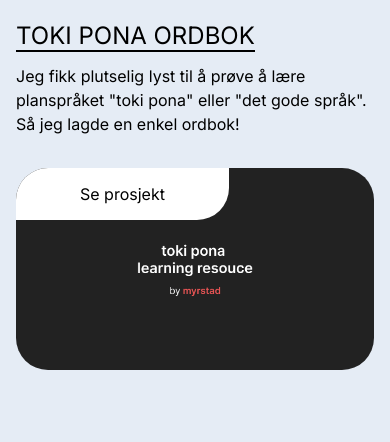
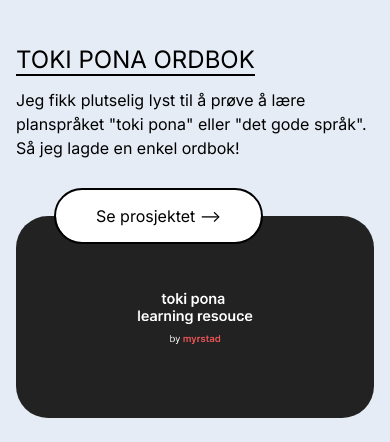
Before and after one commit to Myrstad/myrstad.github.io, an Astro site: page / in a window 390 px wide. Shown: the part 1412-1854 px from the top of the page. Built offline with nearby package versions, Linux system fonts and the light colour scheme; Astro itself is replaced by a stand-in of ours.

Commit message:
style change: projects. fixed follow cursor overflow

```diff
--- a/src/components/Cursor.astro
+++ b/src/components/Cursor.astro
@@ -43,7 +43,6 @@
 
 <script>
   const cursorElement = document.querySelector(".cursor") as HTMLElement;
-  let cursorWidth = cursorElement.clientWidth
   let cursorX = window.innerWidth  / 2
   let cursorY = window.innerHeight / 2
   let ballX = window.innerWidth  / 2
@@ -54,13 +53,20 @@
   let prevTime = performance.now()
 
   function animate(){
-    cursorWidth = cursorElement.clientWidth
     let distX = cursorX - ballX;
     let distY = cursorY - ballY;
 
     deltaTime = (performance.now() - prevTime) / 1000 //ms
     ballX = ballX + (distX * speed * deltaTime);
     ballY = ballY + (distY * speed * deltaTime);
+
+    //
+    let bodyWidth = document.body.offsetWidth;
+    let bodyHeight = document.body.offsetHeight;
+    if (ballX < 0) ballX = 0;
+    if (ballX > bodyWidth) ballX = bodyWidth;
+    if (ballY < 0) ballY = 0;
+    if (ballY > bodyHeight) ballY = bodyHeight;
 
     cursorElement.style.left = ballX + "px";
     cursorElement.style.top = ballY + "px";
--- a/src/components/ProjectCard.astro
+++ b/src/components/ProjectCard.astro
@@ -23,10 +23,7 @@ const { style, image, title, href="#", alt} = Astro.props
     <!-- <img src={image.src} alt={image.alt} loading="lazy"> -->
     <Image src={image} alt={alt} width={1205} height={652} />
     <a href={href} class="button" data-cursor-big="">
-      Se prosjekt
-      <svg width="77" height="6" viewBox="0 0 77 6" fill="none" xmlns="http://www.w3.org/2000/svg">
-        <path d="M77 3L72 0.113249V5.88675L77 3ZM0 3.5H72.5V2.5H0V3.5Z" fill="black"/ data-cursor-big="">
-      </svg>
+      Se prosjektet -->
     </a>
   </div>
 </div>
@@ -57,26 +54,22 @@ const { style, image, title, href="#", alt} = Astro.props
 
   .left .image a{
     left: unset;
-    right: 0;
-    border-radius: var(--br-lg) 0 var(--br-lg) 0;
-  }
-
-  .right .image a {
-    border-radius: 0 var(--br-lg) 0 var(--br-lg);
+    right: 1rem;
   }
 
   .image a {
     position: absolute;
-    bottom: 0;
-    left: 0;
-    height: 6rem;
+    bottom: 1rem;
+    left: 1rem;
+    border-radius: 2rem;
+    height: 4rem;
     font-size: 1.25rem;
     color: black;
     background-color: white;
     text-decoration: none;
     display: flex;
     align-items: center;
-    padding: 0 4rem;
+    padding: 0 2.5rem;
     gap: 1rem;
   }
 
@@ -125,14 +118,15 @@ const { style, image, title, href="#", alt} = Astro.props
 
     .content {
       max-width: 50ch;
+      margin-bottom: 1.5rem;
     }
+
     .left .image a,
-    .right .image a{
-      top: 0;
-      left: 0;
+    .right .image a {
+      top: 1rem;
+      left: 1rem;
+      bottom: unset;
       right: unset;
-      bottom: unset;
-      border-radius: var(--br-lg) 0 var(--br-lg) 0;
     }
   }
   @media screen and (max-width: 500px) {
@@ -148,9 +142,12 @@ const { style, image, title, href="#", alt} = Astro.props
 
     .left .image a,
     .right .image a {
+      top: 0;
+      left: 2.5rem;
+      outline: 2px solid #000;
+      transform: translate(0, -50%);
       height: auto;
       padding-block: 1em;
-      border-radius: var(--br-md) 0 var(--br-md) 0;
       font-size: 1rem;
     }
 
--- a/src/layouts/Layout.astro
+++ b/src/layouts/Layout.astro
@@ -65,7 +65,7 @@ const { title } = Astro.props;
 	}
 
 	*:focus-visible {
-		outline: 2px solid rgb(255, 165, 0);
+		outline: 2px solid rgb(255, 165, 0) !important;
 		outline-offset: 4px;
 	}
 
```
